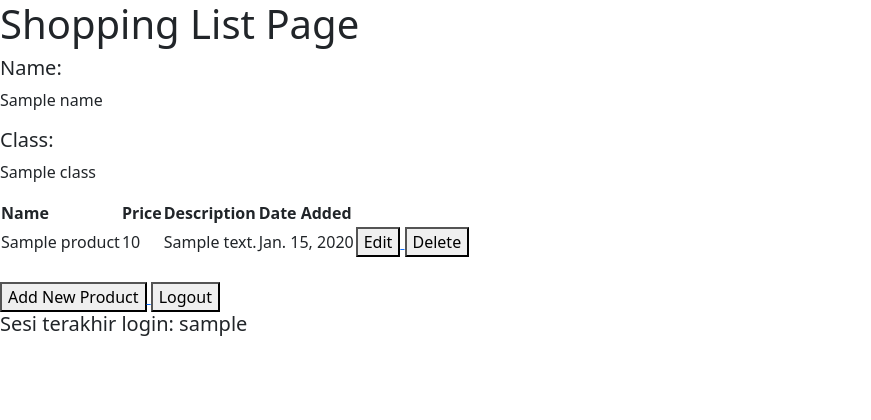
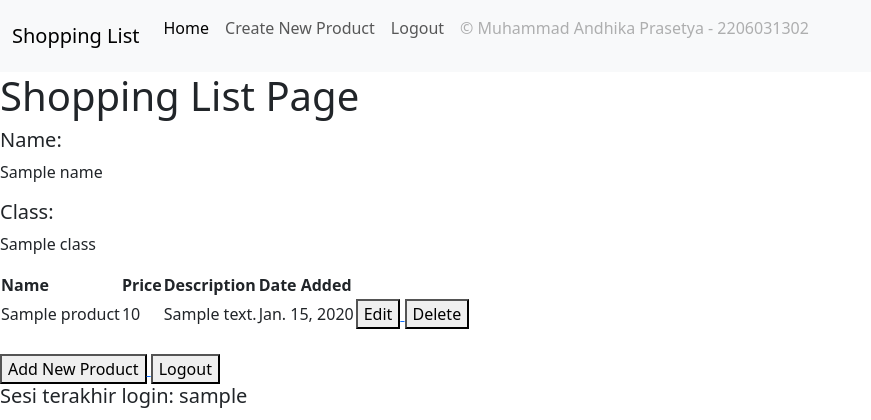
Before and after one commit to andhikapraa/shopping-list, a Django app: template main/templates/main.html in a window 1280 px wide. Shown: the top 420 px of the page, without its empty margins (0-871 px from the left). Run offline with Django 4.2, Linux system fonts and the light colour scheme; tables that the repository leaves empty hold one stand-in row (values such as "Sample post"); the template is opened without the code that fills it: values that come from a table or form of the project are taken from there, most other values are stand-ins (such as "Sample title", 1, 10 or a date in 2020).

Commit message:
Menambahkan navbar pada aplikasi

```diff
--- a/main/templates/main.html
+++ b/main/templates/main.html
@@ -1,6 +1,33 @@
 {% extends 'base.html' %}
 
 {% block content %}
+<nav class="navbar navbar-expand-lg bg-primary bg-body-tertiary">
+    <div class="container-fluid">
+        <a class="navbar-brand" href="{% url 'main:show_main' %}">Shopping List</a>
+        <button class="navbar-toggler" type="button" data-bs-toggle="collapse" data-bs-target="#navbarColor03"
+            aria-controls="navbarColor03" aria-expanded="false" aria-label="Toggle navigation">
+            <span class="navbar-toggler-icon"></span>
+        </button>
+        <div class="navbar-collapse collapse show" id="navbarColor03" style="">
+            <ul class="navbar-nav">
+                <li class="nav-item">
+                    <a class="nav-link active" href="{% url 'main:show_main' %}">Home
+                        <span class="visually-hidden">(current)</span>
+                    </a>
+                </li>
+                <li class="nav-item">
+                    <a class="nav-link" href="{% url 'main:create_product' %}">Create New Product</a>
+                </li>
+                <li class="nav-item">
+                    <a class="nav-link" href="{% url 'main:logout' %}">Logout</a>
+                </li>
+                <li class="nav-item">
+                    <p class="nav-link disabled" aria-disabled="true">&copy; Muhammad Andhika Prasetya - 2206031302</p>
+                </li>
+            </ul>
+        </div>
+    </div>
+</nav>
     <h1>Shopping List Page</h1>
 
     <h5>Name:</h5>
```
